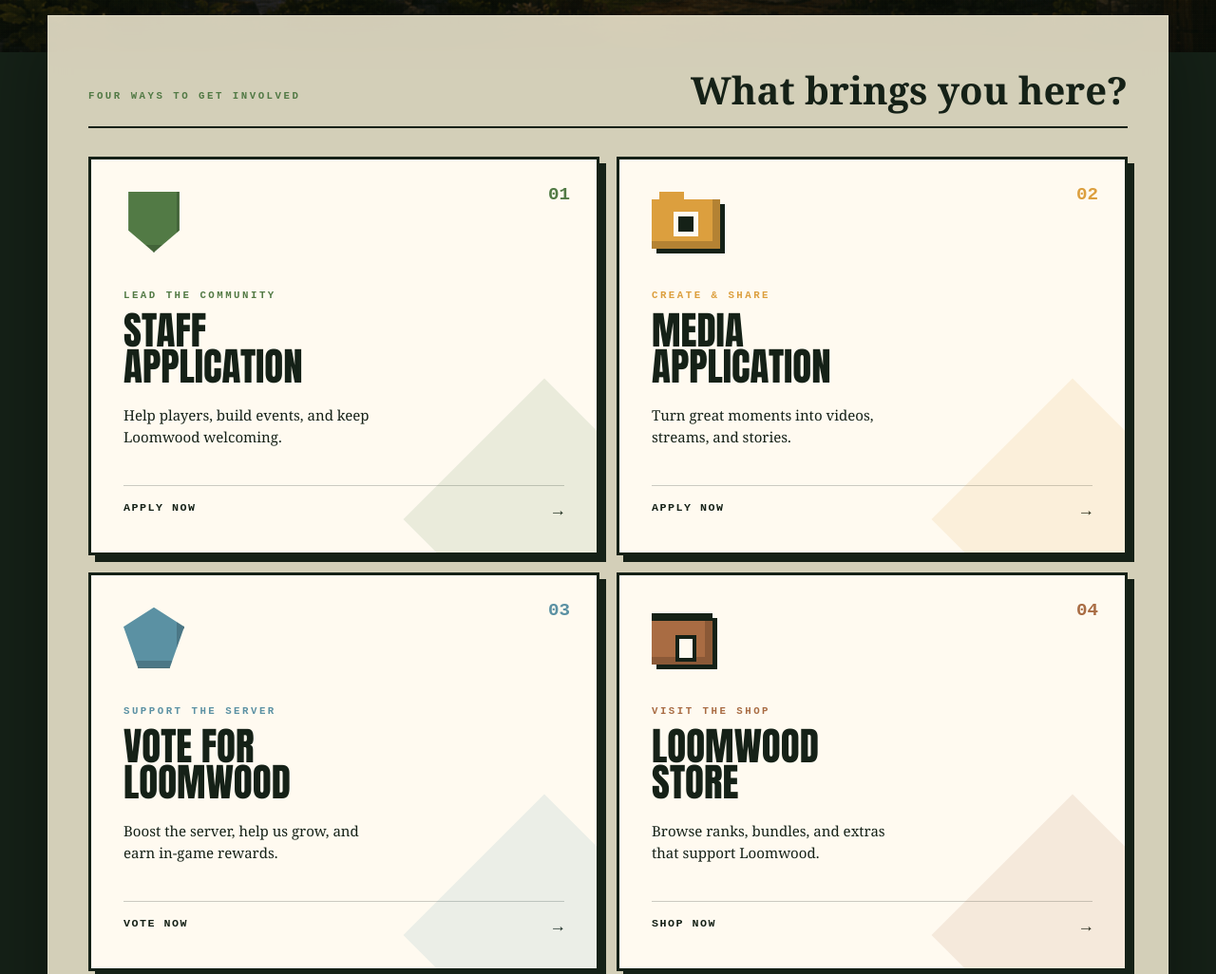
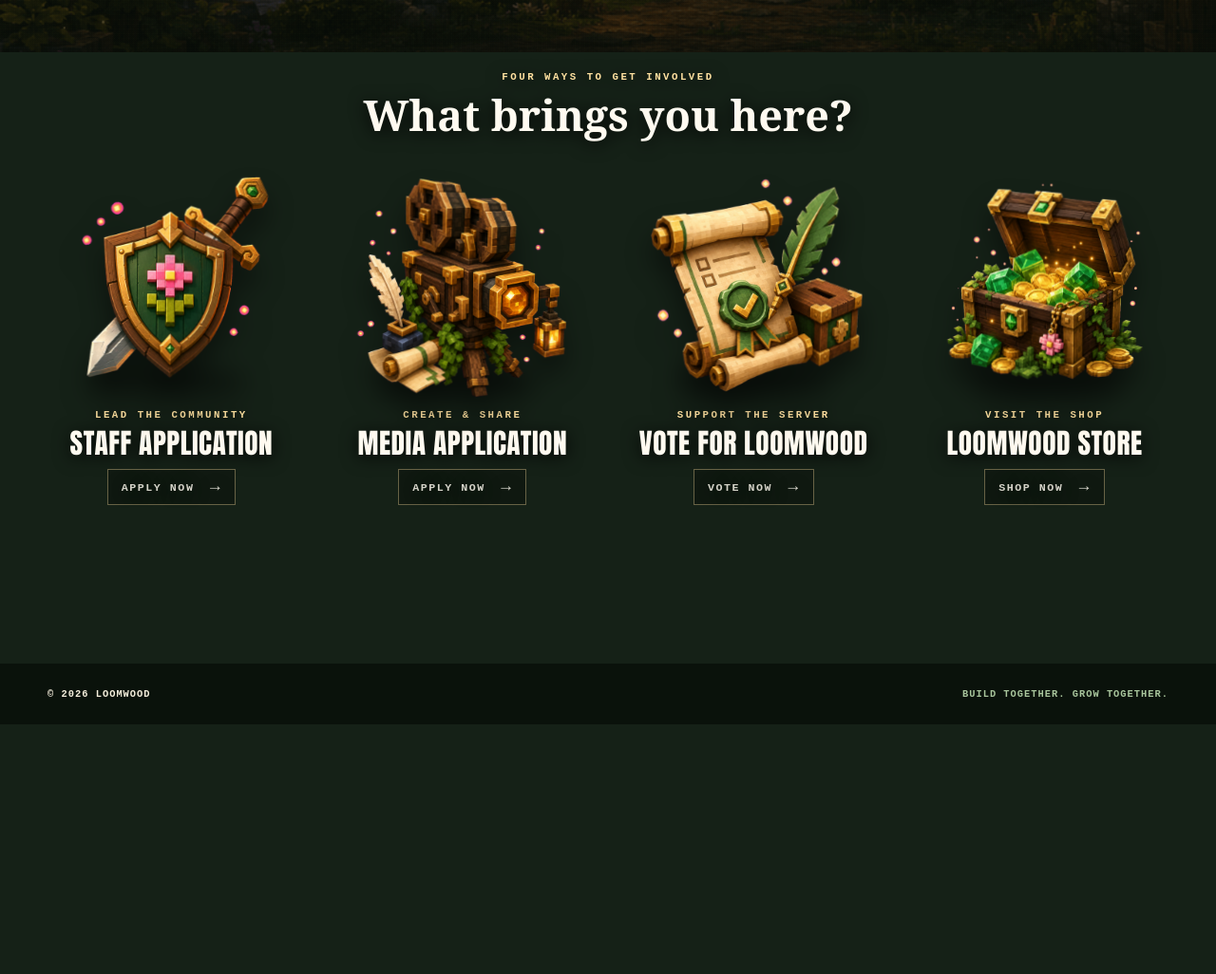
Before and after one commit to LivelySource/Loomwood-web, a plain HTML site: page index.html in a window 1280 px wide. Shown: the part 745-1771 px from the top of the page at 95% size. After the commit the page ends 1509 px from the top, so only its background shows below. Drawn offline with Linux system fonts and the light colour scheme.

Commit message:
Redesign navigation with custom artwork

```diff
--- a/index.html
+++ b/index.html
@@ -56,39 +56,39 @@
 
       <div class="card-grid">
         <a class="path-card staff" href="#" data-destination="staff" style="--delay: 0s">
-          <span class="card-number">01</span>
-          <span class="pixel-icon icon-shield" aria-hidden="true"></span>
+          <span class="art-wrap">
+            <img src="assets/action-staff.png" alt="" width="700" height="700">
+          </span>
           <span class="card-type">LEAD THE COMMUNITY</span>
-          <strong>Staff<br>Application</strong>
-          <span class="card-description">Help players, build events, and keep Loomwood welcoming.</span>
-          <span class="card-action">APPLY NOW <b aria-hidden="true">→</b></span>
+          <strong>Staff Application</strong>
+          <span class="card-action">APPLY NOW <b aria-hidden="true">&rarr;</b></span>
         </a>
 
         <a class="path-card media" href="#" data-destination="media" style="--delay: .1s">
-          <span class="card-number">02</span>
-          <span class="pixel-icon icon-camera" aria-hidden="true"></span>
+          <span class="art-wrap">
+            <img src="assets/action-media.png" alt="" width="700" height="700">
+          </span>
           <span class="card-type">CREATE &amp; SHARE</span>
-          <strong>Media<br>Application</strong>
-          <span class="card-description">Turn great moments into videos, streams, and stories.</span>
-          <span class="card-action">APPLY NOW <b aria-hidden="true">→</b></span>
+          <strong>Media Application</strong>
+          <span class="card-action">APPLY NOW <b aria-hidden="true">&rarr;</b></span>
         </a>
 
         <a class="path-card vote" href="#" data-destination="vote" style="--delay: .2s">
-          <span class="card-number">03</span>
-          <span class="pixel-icon icon-gem" aria-hidden="true"></span>
+          <span class="art-wrap">
+            <img src="assets/action-vote.png" alt="" width="700" height="700">
+          </span>
           <span class="card-type">SUPPORT THE SERVER</span>
-          <strong>Vote for<br>Loomwood</strong>
-          <span class="card-description">Boost the server, help us grow, and earn in-game rewards.</span>
-          <span class="card-action">VOTE NOW <b aria-hidden="true">→</b></span>
+          <strong>Vote for Loomwood</strong>
+          <span class="card-action">VOTE NOW <b aria-hidden="true">&rarr;</b></span>
         </a>
 
         <a class="path-card store" href="https://store.loomwood.org" target="_blank" rel="noopener noreferrer" style="--delay: .3s">
-          <span class="card-number">04</span>
-          <span class="pixel-icon icon-chest" aria-hidden="true"></span>
+          <span class="art-wrap">
+            <img src="assets/action-store.png" alt="" width="700" height="700">
+          </span>
           <span class="card-type">VISIT THE SHOP</span>
-          <strong>Loomwood<br>Store</strong>
-          <span class="card-description">Browse ranks, bundles, and extras that support Loomwood.</span>
-          <span class="card-action">SHOP NOW <b aria-hidden="true">→</b></span>
+          <strong>Loomwood Store</strong>
+          <span class="card-action">SHOP NOW <b aria-hidden="true">&rarr;</b></span>
         </a>
       </div>
     </section>
--- a/styles.css
+++ b/styles.css
@@ -245,82 +245,54 @@ h1 em {
 }
 
 .paths {
-  width: min(1180px, calc(100% - 40px));
+  width: min(1320px, calc(100% - 40px));
   margin: 0 auto 80px;
-  padding: 58px 42px 70px;
-  border: 1px solid rgba(255, 250, 240, .28);
-  background: rgba(238, 231, 208, .88);
-  box-shadow: 0 24px 70px rgba(0, 0, 0, .36);
-  backdrop-filter: blur(14px);
+  padding: 58px 20px 70px;
+  color: var(--paper);
+  text-align: center;
+  text-shadow: 0 3px 18px rgba(0, 0, 0, .9);
 }
 
 .section-heading {
-  display: flex;
-  align-items: end;
-  justify-content: space-between;
-  gap: 30px;
-  margin-bottom: 30px;
-  border-bottom: 2px solid var(--ink);
-  padding-bottom: 18px;
+  margin-bottom: 20px;
 }
 
 .section-heading p {
-  margin: 0 0 6px;
-  color: var(--green);
+  margin: 0 0 10px;
+  color: #ffe1a0;
 }
 
 .section-heading h2 {
   margin: 0;
-  font: 700 clamp(1.6rem, 4vw, 2.5rem)/1 Georgia, serif;
+  font: 700 clamp(1.8rem, 4vw, 2.8rem)/1 Georgia, serif;
 }
 
 .card-grid {
   display: grid;
-  grid-template-columns: repeat(2, 1fr);
-  gap: 18px;
+  grid-template-columns: repeat(4, minmax(0, 1fr));
+  align-items: start;
+  gap: clamp(8px, 2vw, 32px);
 }
 
 .path-card {
   position: relative;
-  min-height: 420px;
-  padding: 34px;
-  overflow: hidden;
+  padding: 10px 4px 18px;
   display: flex;
   flex-direction: column;
-  align-items: flex-start;
-  color: var(--ink);
-  border: 3px solid var(--ink);
-  background: var(--paper);
+  align-items: center;
+  color: var(--paper);
   text-decoration: none;
-  box-shadow: 7px 7px 0 var(--ink);
   opacity: 0;
   transform: translateY(20px);
   animation: rise .6s var(--delay) forwards;
-  transition: transform .2s ease, box-shadow .2s ease;
-}
-
-.path-card::before {
-  content: "";
-  position: absolute;
-  inset: auto -50px -70px auto;
-  width: 210px;
-  height: 210px;
-  background: var(--accent);
-  opacity: .12;
-  transform: rotate(45deg);
-  transition: .25s ease;
+  transition: transform .3s ease, filter .3s ease;
 }
 
 .path-card:hover,
 .path-card:focus-visible {
-  transform: translate(-3px, -5px);
-  box-shadow: 12px 14px 0 var(--ink);
+  transform: translateY(-10px);
+  filter: brightness(1.08);
   outline: none;
-}
-
-.path-card:hover::before {
-  transform: rotate(45deg) scale(1.3);
-  opacity: .2;
 }
 
 .staff { --accent: var(--green); }
@@ -328,108 +300,85 @@ h1 em {
 .vote { --accent: var(--blue); }
 .store { --accent: #a96c43; }
 
-.card-number {
-  position: absolute;
-  top: 28px;
-  right: 28px;
-  color: var(--accent);
-  font: 900 1.2rem/1 "Courier New", monospace;
+.art-wrap {
+  display: block;
+  position: relative;
+  width: 100%;
+  max-width: 300px;
+  aspect-ratio: 1;
+  margin-bottom: -16px;
+  animation: art-float 4s ease-in-out var(--delay) infinite;
+  filter: drop-shadow(0 18px 14px rgba(0, 0, 0, .44));
+  transition: filter .3s ease;
 }
 
-.pixel-icon {
-  display: block;
-  position: relative;
-  width: 64px;
-  height: 64px;
-  margin-bottom: 38px;
-  background: var(--accent);
-  box-shadow: inset -8px -8px 0 rgba(0, 0, 0, .18), 5px 5px 0 var(--ink);
+.art-wrap::after {
+  content: "";
+  position: absolute;
+  left: 20%;
+  right: 20%;
+  bottom: 9%;
+  height: 9%;
+  z-index: -1;
+  border-radius: 50%;
+  background: rgba(0, 0, 0, .45);
+  filter: blur(13px);
+  transition: transform .3s ease, opacity .3s ease;
 }
 
-.icon-shield {
-  clip-path: polygon(8% 0, 92% 0, 92% 64%, 50% 100%, 8% 64%);
+.art-wrap img {
+  display: block;
+  width: 100%;
+  height: 100%;
+  object-fit: contain;
 }
 
-.icon-camera {
-  width: 72px;
-  height: 52px;
-  margin-top: 8px;
-  margin-bottom: 42px;
+.path-card:hover .art-wrap {
+  filter: drop-shadow(0 24px 18px rgba(0, 0, 0, .52)) drop-shadow(0 0 14px rgba(255, 211, 119, .24));
 }
 
-.icon-camera::before {
-  content: "";
-  position: absolute;
-  inset: 13px 23px;
-  border: 5px solid var(--paper);
-  background: var(--ink);
-}
-
-.icon-camera::after {
-  content: "";
-  position: absolute;
-  width: 26px;
-  height: 8px;
-  top: -8px;
-  left: 8px;
-  background: var(--accent);
-}
-
-.icon-gem {
-  clip-path: polygon(50% 0, 100% 32%, 76% 100%, 24% 100%, 0 32%);
-}
-
-.icon-chest {
-  height: 54px;
-  margin-top: 6px;
-  margin-bottom: 42px;
-  border-top: 8px solid var(--ink);
-}
-
-.icon-chest::before {
-  content: "";
-  position: absolute;
-  width: 14px;
-  height: 20px;
-  top: 15px;
-  left: 25px;
-  background: var(--paper);
-  border: 4px solid var(--ink);
+.path-card:hover .art-wrap::after {
+  opacity: .6;
+  transform: scale(.8);
 }
 
 .card-type {
-  color: var(--accent);
-  margin-bottom: 10px;
+  margin-bottom: 7px;
+  color: #ffe1a0;
 }
 
 .path-card strong {
-  font: 900 clamp(2rem, 3.2vw, 3.1rem)/.94 Impact, "Arial Black", sans-serif;
+  font: 900 clamp(1.45rem, 2.3vw, 2.2rem)/1 Impact, "Arial Black", sans-serif;
   text-transform: uppercase;
-}
-
-.card-description {
-  margin: 20px 0 26px;
-  max-width: 270px;
-  font: 500 .94rem/1.55 Georgia, serif;
+  letter-spacing: .5px;
 }
 
 .card-action {
-  margin-top: auto;
-  padding-top: 18px;
-  width: 100%;
-  border-top: 1px solid rgba(21, 33, 23, .22);
+  margin-top: 12px;
+  padding: 9px 14px;
+  border: 1px solid rgba(255, 225, 160, .45);
+  background: rgba(10, 17, 11, .5);
+  backdrop-filter: blur(6px);
   font: 900 .73rem/1 "Courier New", monospace;
   letter-spacing: 1.5px;
+  opacity: .82;
+  transition: background .2s ease, opacity .2s ease;
 }
 
 .card-action b {
-  float: right;
+  margin-left: 8px;
   font-size: 1.1rem;
   transition: transform .2s ease;
 }
 
+.path-card:hover .card-action {
+  opacity: 1;
+  background: rgba(41, 72, 45, .82);
+}
+
 .path-card:hover .card-action b {
-  transform: translateX(6px);
+  display: inline-block;
+  transform: translateX(4px);
 }
 
 footer {
@@ -534,13 +483,15 @@ footer {
   }
 }
 
+@keyframes art-float {
+  0%, 100% { transform: translateY(0) rotate(-.4deg); }
+  50% { transform: translateY(-9px) rotate(.4deg); }
+}
+
 @media (max-width: 820px) {
   .card-grid {
-    grid-template-columns: 1fr;
-  }
-
-  .path-card {
-    min-height: 340px;
+    grid-template-columns: repeat(2, minmax(0, 1fr));
+    row-gap: 26px;
   }
 
   .section-heading {
@@ -575,11 +526,22 @@ footer {
 
   .paths {
     width: calc(100% - 28px);
-    padding: 42px 20px 54px;
+    padding: 42px 8px 54px;
+  }
+
+  .card-grid {
+    grid-template-columns: 1fr;
+    gap: 22px;
   }
 
   .path-card {
-    padding: 28px;
+    width: min(340px, 100%);
+    margin: 0 auto;
+    padding: 6px 10px 18px;
+  }
+
+  .art-wrap {
+    max-width: 280px;
   }
 
   footer {
```
Also changed, not shown: assets/action-media.png (added), assets/action-staff.png (added), assets/action-store.png (added), assets/action-vote.png (added).
